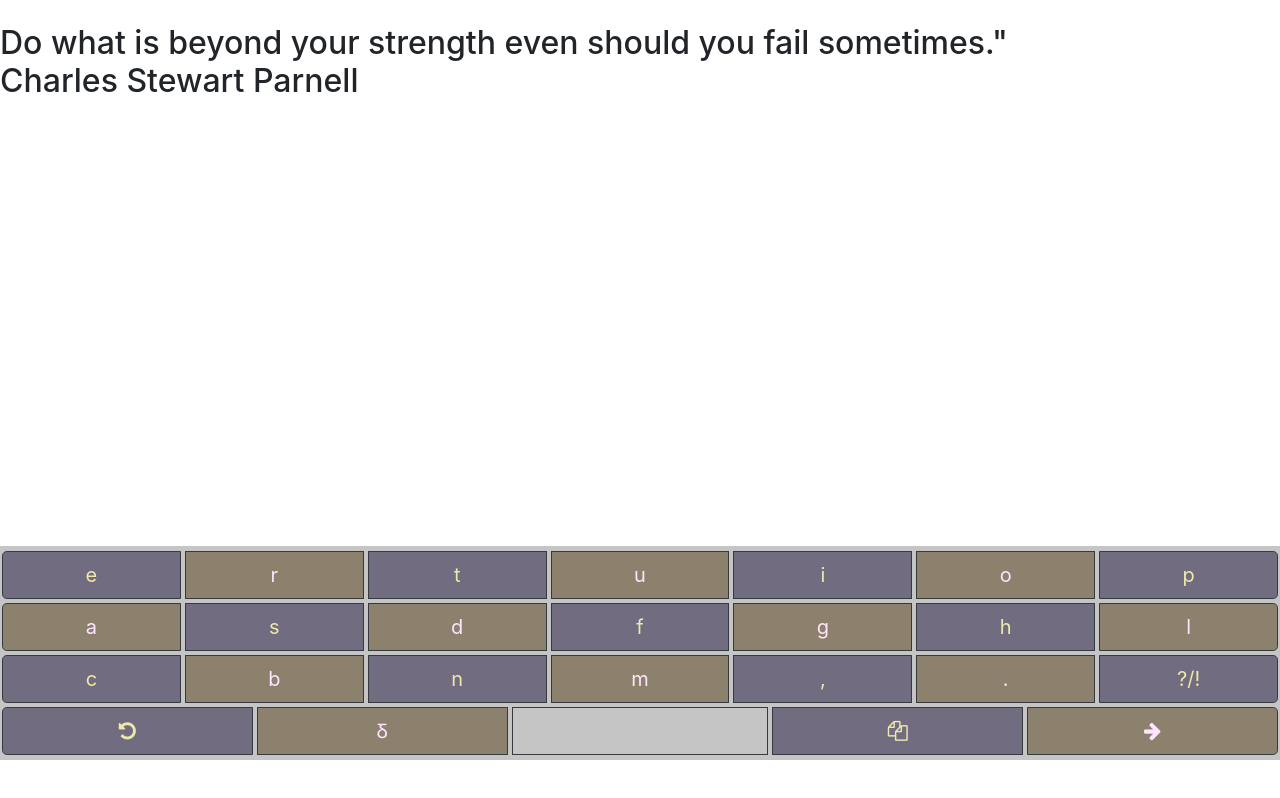
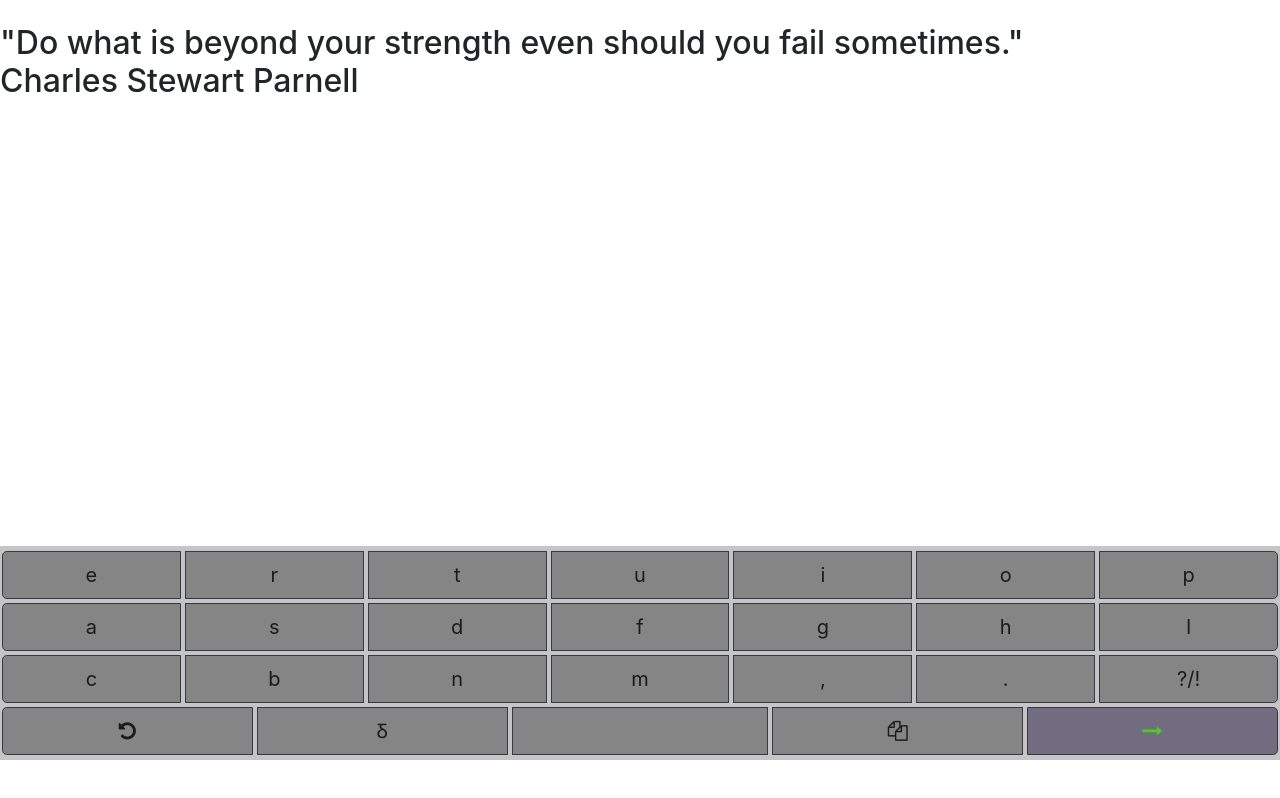
Before and after one commit to Macribo/easca, a plain HTML site: page index.html in a window 1280 px wide. Drawn offline with nearby package versions, Linux system fonts and the light colour scheme.

Commit message:
múach aschur 7 an dm ag cainnt.

```diff
--- a/css/keyboard-style.css
+++ b/css/keyboard-style.css
@@ -45,22 +45,6 @@
 
 }
 
-.most-btns-during-dm-mode{
-	background-color:#858585;
-
-	color: rgb(27, 27, 27);
-	/* border:3px solid orange; */
-	/* padding-left:8px !important;  */
-
-
-}
-
-.special-btns-during-dm-mode{
-	color:rgb(73, 206, 33);
-	background-color:#716c80
-
-
-}
 #keyboard-container, #caps-keyboard-container, #fada-mode,#new-buttons{
 	position:fixed;
 	bottom:5%;
@@ -138,6 +122,32 @@
 
 }
 /* Webkit, Chrome and Safari */
+
+
+
+.most-btns-during-dm-mode{
+	background-color:#858585;
+
+	color: rgb(27, 27, 27);
+	/* border:3px solid orange; */
+	/* padding-left:8px !important;  */
+
+
+}
+
+.special-btns-during-dm-mode{
+	color:rgb(73, 206, 33);
+	background-color:#716c80
+
+
+}
+
+
+
+
+
+
+
 
 @-webkit-keyframes bounce {
 	0% {
--- a/index.html
+++ b/index.html
@@ -107,7 +107,7 @@
 											<i class="fa fa-copy"></i>
 
 											</button>
-											<button type="button" class="btn-left btn btn-outline-dark"><i class="fa fa-arrow-right"></i></button>
+											<button type="button" id="saighead-deas"class="btn-left btn btn-outline-dark"><i class="fa fa-long-arrow-right"></i></button>
 
 										</div>
 
@@ -172,9 +172,8 @@
 
 
 						<div class="dm">
-							<h2 class = "dm-says">
+							<h2 class ="dm-says">
 
-"
 							</h2>
 						</div>
 						<script src="https://code.jquery.com/jquery-3.3.1.slim.min.js"
@@ -193,7 +192,7 @@
 <script src="https://code.jquery.com/ui/1.8.21/jquery-ui.min.js"></script>
 <script src="./scripts/jquery.ui.touch-punch.min.js"></script>
 </body>
+<script src="./scripts/easca.js"></script>
 <script src="./scripts/dm.js"></script>
-	<script src="./scripts/easca.js"></script>
 
 </html>
--- a/scripts/dm.js
+++ b/scripts/dm.js
@@ -14,12 +14,32 @@ $(document).ready(function () {
 
 
    let dmAgCainnt = true;
+   let justListen = true;
+let deirDM = [
+    `"Do what is beyond your strength even should you fail sometimes."
+    <br>Charles Stewart Parnell`,
+    `According to <a href="https://storyarchaeology.com/">this</a> the Irish are Brits.
+    And the Brits are Celts.`,``,``,``,``,``,``,``
+
+]
+
+let keyPressedInDMmode;
 
    if(dmAgCainnt){
 
-$('.dm-says').html(`Do what is beyond your strength even should you fail sometimes."
-<br>Charles Stewart Parnell`
-)
+    $('#output').fadeOut();
+    if(justListen){
+    $('.btn').addClass('most-btns-during-dm-mode');
+    $('#saighead-deas').addClass('special-btns-during-dm-mode');
+
+}
+    $('.btn').on('touchstart', function(){
+		keyPressedInDMmode = (this.innerHTML);
+	// alert(keyPressedInDMmode)
+;	})
+
+$('.dm-says').html(deirDM[0]);
+
 
    };
 
```
